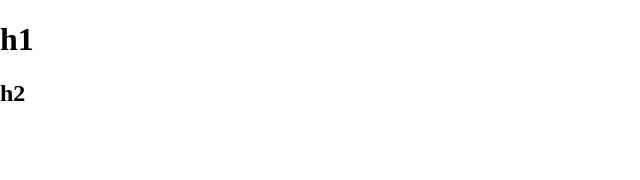
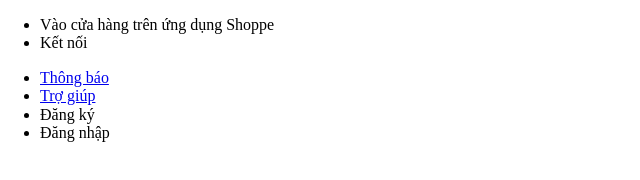
Before and after one commit to daovansangGit1/LearnCss, a plain HTML site: page index.html in a window 1280 px wide. Shown: the whole page, without its empty margins (0-640 px from the left). Drawn offline with nearby package versions, Linux system fonts and the light colour scheme.

Commit message:
#4 - Dựng base html cơ bản cho phần header

```diff
--- a/index.html
+++ b/index.html
@@ -12,7 +12,34 @@
     <title>Shoppe</title>
 </head>
 <body>
-    <h1>h1</h1>
-    <h2>h2</h2>
+    <div class="wrapper">
+        <header class="header">
+            <nav class="navbar">
+                <ul class="navbar__list">
+                    <li class="navbar__item">Vào cửa hàng trên ứng dụng Shoppe</li>
+                    <li class="navbar__item">Kết nối</li>
+                </ul>
+
+                <ul class="navbar__list">
+                    <li class="navbar__item">
+                        <a href="#" class="navbar__item-link">Thông báo</a>
+                    </li>
+                    <li class="navbar__item">
+                        <a href="#" class="navbar__item-link">Trợ giúp</a>
+                    </li>
+                    <li class="navbar__item">Đăng ký</li>
+                    <li class="navbar__item">Đăng nhập</li>
+                </ul>
+            </nav>
+        </header>
+
+        <div class="container">
+
+        </div>
+
+        <footer class="footer">
+
+        </footer>
+    </div>
 </body>
 </html>
```
